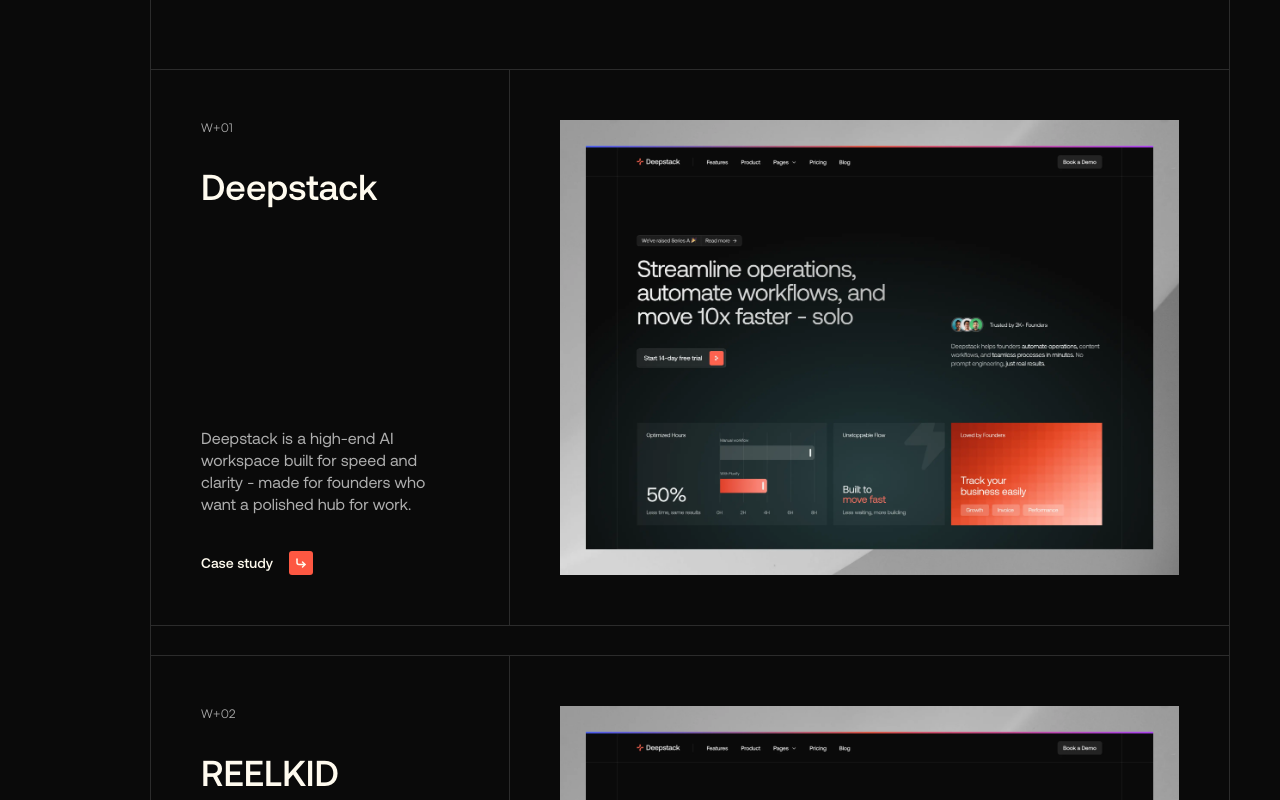
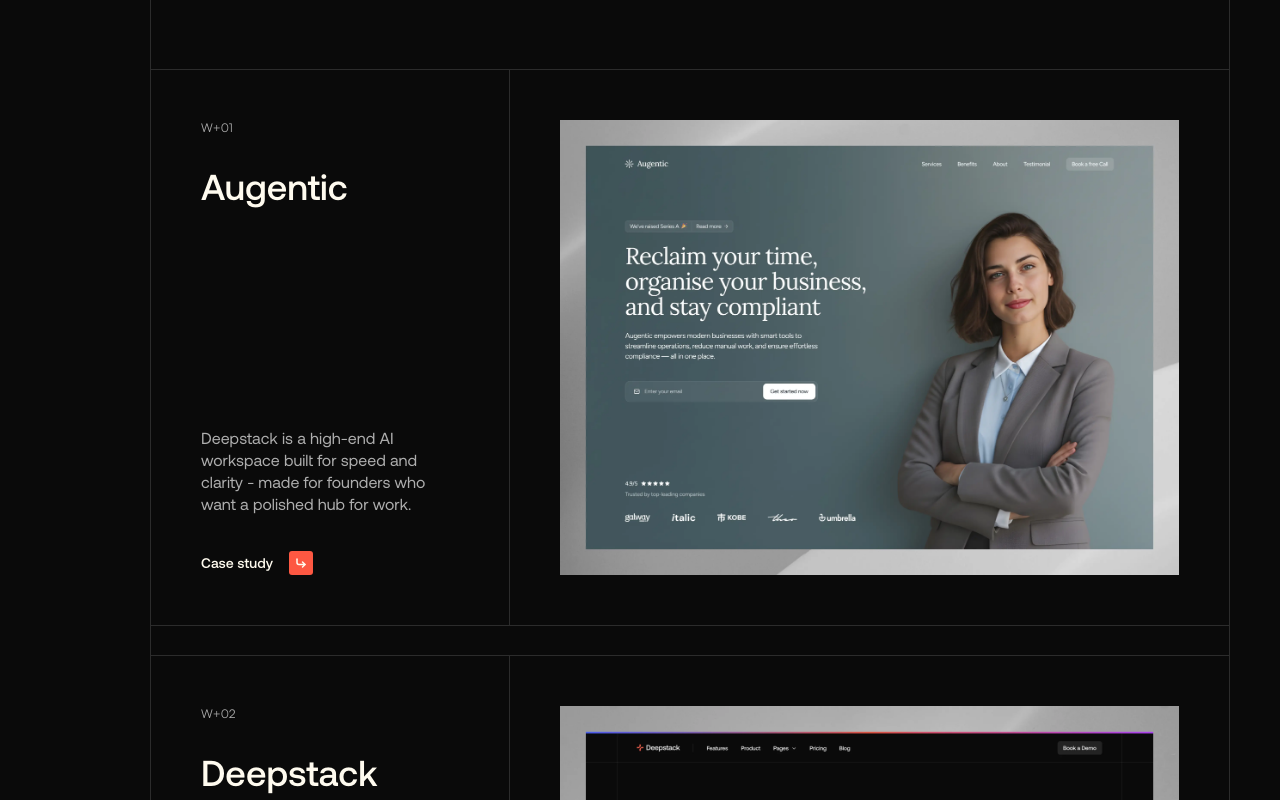
Before and after one commit to alif-firdaus/alchemist-2.0, a Next.js app: page / in a window 1280 px wide. Shown: the part 4220-5020 px from the top of the page. Built offline with nearby package versions, Linux system fonts and the light colour scheme; no server answers.

Commit message:
docs: works asset updated

```diff
--- a/components/organism/works-section.tsx
+++ b/components/organism/works-section.tsx
@@ -7,6 +7,7 @@
 // Import Assets //
 import deepstack from "@/assets/images/img-deepstack-mockup.webp";
 import deepstackdesktop from "@/assets/images/img-deepstack-desktop.webp";
+import augenticdesktop from "@/assets/images/img-augentic-desktop.webp";
 import divider from "@/assets/images/img-divider.svg";
 
 export default function WorksSection() {
@@ -85,17 +86,17 @@
 				<div className="hidden lg:flex flex-col w-full h-auto items-center justify-center">
 					<WorksCardDesktop
 						order="W+01"
-						title="Deepstack"
+						title="Augentic"
 						description="Deepstack is a high-end AI workspace built for speed and clarity - made for founders who want a polished hub for work."
-						thumbnail={deepstackdesktop}
-						thumbnailalt="Deepstack"
+						thumbnail={augenticdesktop}
+						thumbnailalt="Augentic"
 					/>
 
 					<div className="flex w-full h-[30px] border-b-[1px] border-dark-border"></div>
 
 					<WorksCardDesktop
 						order="W+02"
-						title="REELKID"
+						title="Deepstack"
 						description="Deepstack is a high-end AI workspace built for speed and clarity - made for founders who want a polished hub for work."
 						thumbnail={deepstackdesktop}
 						thumbnailalt="Deepstack"
```
Also changed, not shown: assets/images/img-augentic-desktop.webp (added).
